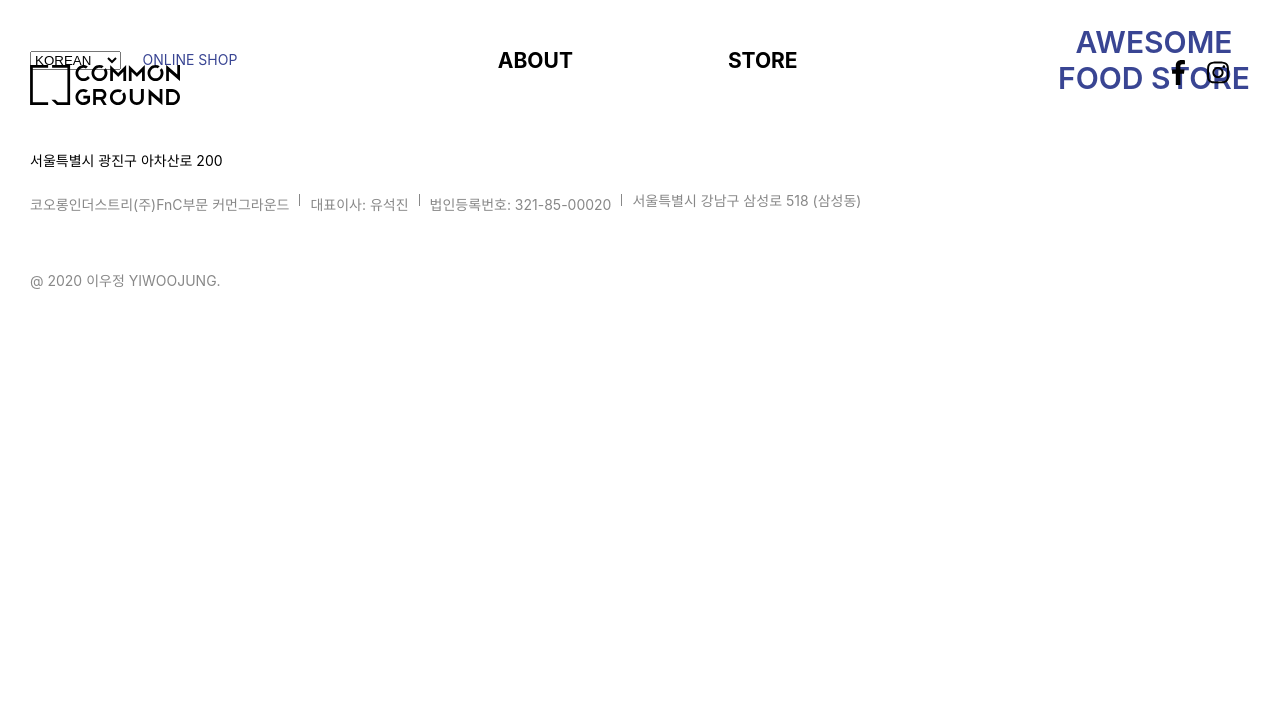
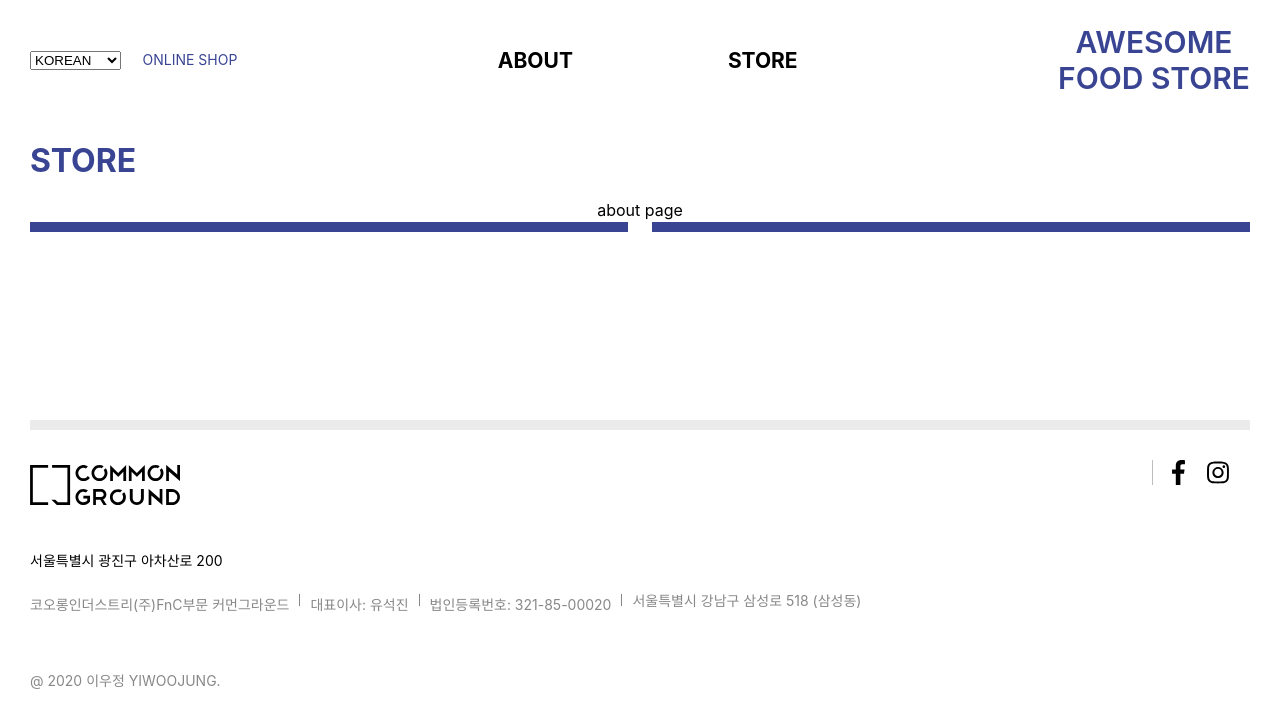
Before and after one commit to woojung007/Nextjs-list-errorpage-algo, a Next.js app: page /about in a window 1280 px wide. Shown: the top 728 px of the page. Built offline with nearby package versions, Linux system fonts and the light colour scheme.

Commit message:
Chore : Edit Layout

```diff
--- a/pages/about/index.tsx
+++ b/pages/about/index.tsx
@@ -1,9 +1,4 @@
-const AboutPage = () => {
-  return (
-    <>
-      <div>about page</div>
-    </>
-  );
-};
-
-export default AboutPage;
+import AboutContainer from "../../src/components/about/index";
+export default function AboutPage() {
+  return <AboutContainer />;
+}
--- a/src/commons/layout/header/Header.styles.ts
+++ b/src/commons/layout/header/Header.styles.ts
@@ -9,6 +9,7 @@ export const Wrapper = styled.header`
   position: fixed;
   background-color: #fff;
   padding: 0 30px;
+  z-index: 100;
 `;
 
 export const LanguageWrapper = styled.div`
--- a/src/commons/layout/index.tsx
+++ b/src/commons/layout/index.tsx
@@ -17,6 +17,30 @@ const Body = styled.div`
   background-color: #fff;
 `;
 
+export const TopWrapper = styled.div`
+  width: 100%;
+  display: flex;
+  flex-direction: column;
+  padding: 0 30px;
+  position: absolute;
+  top: 120px;
+`;
+
+export const H1Title = styled.h1`
+  color: #394593;
+  padding-bottom: 20px;
+`;
+
+export const UnderLineWrapper = styled.div`
+  display: flex;
+  justify-content: space-between;
+`;
+export const UnderLine = styled.div`
+  width: 49%;
+  height: 10px;
+  background-color: #394593;
+`;
+
 interface ILayoutProps {
   children: ReactNode;
 }
@@ -25,6 +49,13 @@ export default function Layout(props: ILayoutProps) {
   return (
     <Wrapper>
       <Header />
+      <TopWrapper>
+        <H1Title>STORE</H1Title>
+        <UnderLineWrapper>
+          <UnderLine></UnderLine>
+          <UnderLine></UnderLine>
+        </UnderLineWrapper>
+      </TopWrapper>
       <Body>{props.children}</Body>
       <Footer />
     </Wrapper>
--- /dev/null
+++ b/src/components/about/index.tsx
@@ -0,0 +1,13 @@
+import styled from "@emotion/styled";
+
+const Wrapper = styled.section`
+  padding: 200px 0;
+`;
+
+export default function AboutContainer() {
+  return (
+    <Wrapper>
+      <div>about page</div>
+    </Wrapper>
+  );
+}
--- a/src/components/store/Store.presenter.tsx
+++ b/src/components/store/Store.presenter.tsx
@@ -13,13 +13,13 @@ interface IPropsStorePresenter {
 export default function StorePresenter(props: IPropsStorePresenter) {
   return (
     <S.Wrapper>
-      <S.TopWrapper>
+      {/* <S.TopWrapper>
         <S.H1Title>STORE</S.H1Title>
         <S.UnderLineWrapper>
           <S.UnderLine></S.UnderLine>
           <S.UnderLine></S.UnderLine>
         </S.UnderLineWrapper>
-      </S.TopWrapper>
+      </S.TopWrapper> */}
 
       <S.ImageWrapper>
         <S.H1>STORE</S.H1>
```
Also changed, not shown: src/components/store/Store.styles.ts (+0 -21 lines).
